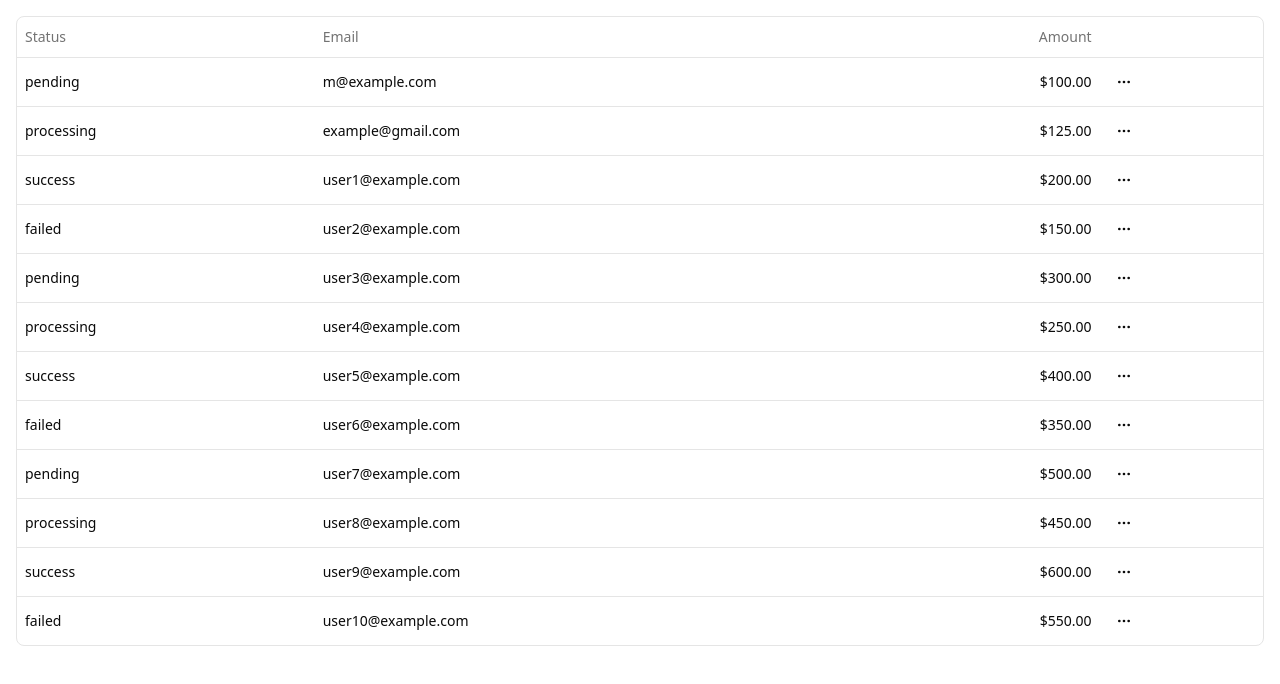
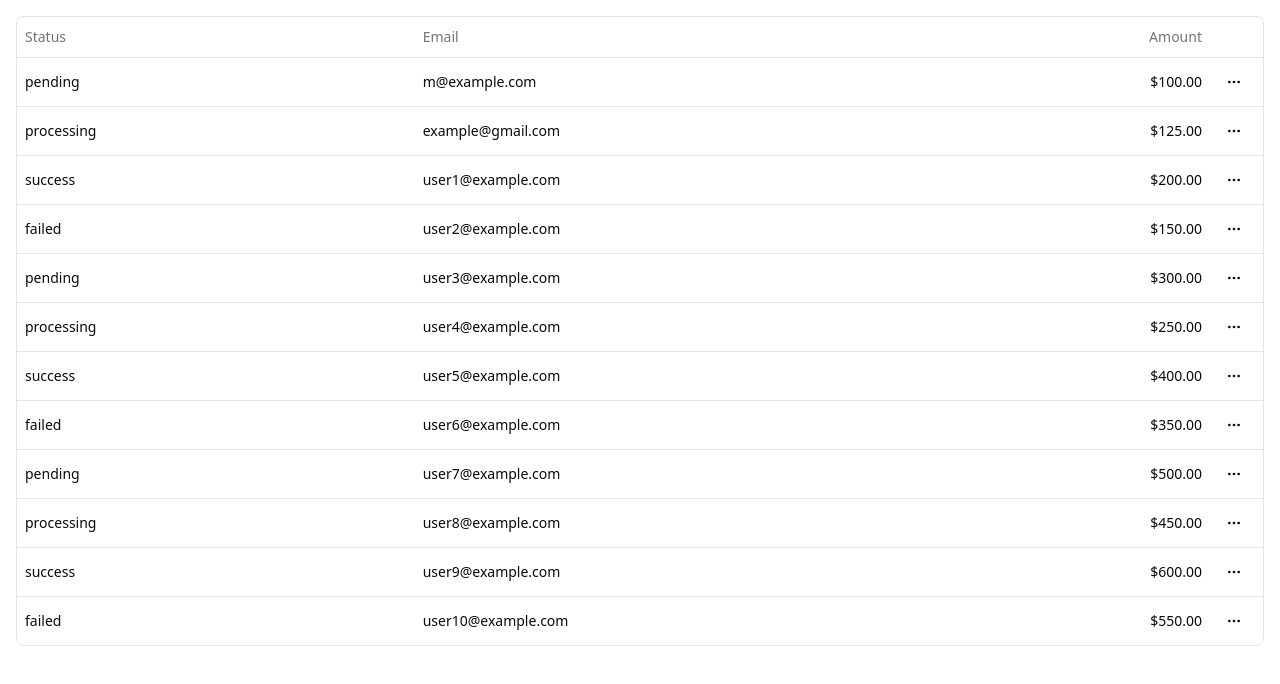
Before and after one commit to soyluisarrieta/shadcn-data-table, a React app: page / in a window 1280 px wide. Shown: the top 684 px of the page. Built offline with nearby package versions, Linux system fonts and the light colour scheme; the HTML template or start-up script is replaced by a standard one.

Commit message:
fix: set size to menu actions

```diff
--- a/src/app/payment/payments-columns.tsx
+++ b/src/app/payment/payments-columns.tsx
@@ -34,6 +34,7 @@ export const paymentsColumns: ColumnDef<Payment>[] = [
   },
   {
     id: 'actions',
+    size: 0,
     cell: ({ row }) => {
       const payment = row.original
       return (
--- a/src/components/commons/data-table.tsx
+++ b/src/components/commons/data-table.tsx
@@ -36,8 +36,10 @@ export function DataTable<TData, TValue> ({
           {table.getHeaderGroups().map((headerGroup) => (
             <TableRow key={headerGroup.id}>
               {headerGroup.headers.map((header) => {
+
+                console.log(header.getSize())
                 return (
-                  <TableHead key={header.id}>
+                  <TableHead key={header.id} style={{ width: header.getSize(), maxWidth: header.getSize() }}>
                     {header.isPlaceholder
                       ? null
                       : flexRender(
@@ -58,7 +60,7 @@ export function DataTable<TData, TValue> ({
                 data-state={row.getIsSelected() && 'selected'}
               >
                 {row.getVisibleCells().map((cell) => (
-                  <TableCell key={cell.id}>
+                  <TableCell key={cell.id} style={{ width: cell.column.getSize(), maxWidth: cell.column.getSize() }}>
                     {flexRender(cell.column.columnDef.cell, cell.getContext())}
                   </TableCell>
                 ))}
```
